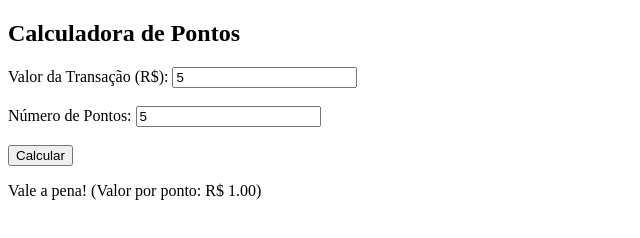
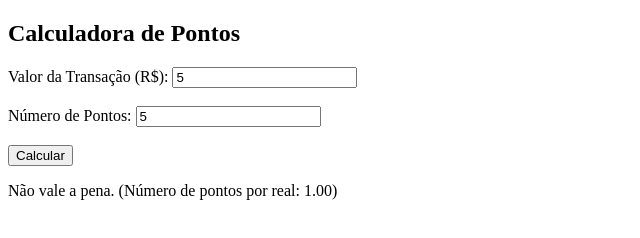
Before and after one commit to celsovaz/calculadora-de-pontos, a plain HTML site: page index.html in a window 1280 px wide. Both pictures are taken after typing "5", "5" into the empty fields and a click on the button "Calcular". Shown: the whole page, without its empty margins (0-640 px from the left). Drawn offline with Linux system fonts and the light colour scheme.

Commit message:
Update index.html

```diff
--- a/index.html
+++ b/index.html
@@ -7,13 +7,12 @@
       function calcular() {
         var valorTransacao = parseFloat(document.getElementById("valorTransacao").value);
         var numeroPontos = parseInt(document.getElementById("numeroPontos").value);
-        var valorPorPonto = valorTransacao / numeroPontos;
-        var limiteValorPorPonto = 1000 / 35; // R$ 1000/35
+        var valorMinimoPorReal = 28.57142857142857; // 1000/35
 
-        if (valorPorPonto <= limiteValorPorPonto) {
-          document.getElementById("resultado").innerText = "Vale a pena! (Valor por ponto: R$ " + valorPorPonto.toFixed(2) + ")";
+        if (numeroPontos >= valorTransacao * valorMinimoPorReal) {
+          document.getElementById("resultado").innerText = "Vale a pena! (Número de pontos por real: " + (numeroPontos / valorTransacao).toFixed(2) + ")";
         } else {
-          document.getElementById("resultado").innerText = "Não vale a pena. (Valor por ponto: R$ " + valorPorPonto.toFixed(2) + ")";
+          document.getElementById("resultado").innerText = "Não vale a pena. (Número de pontos por real: " + (numeroPontos / valorTransacao).toFixed(2) + ")";
         }
       }
     </script>
```
